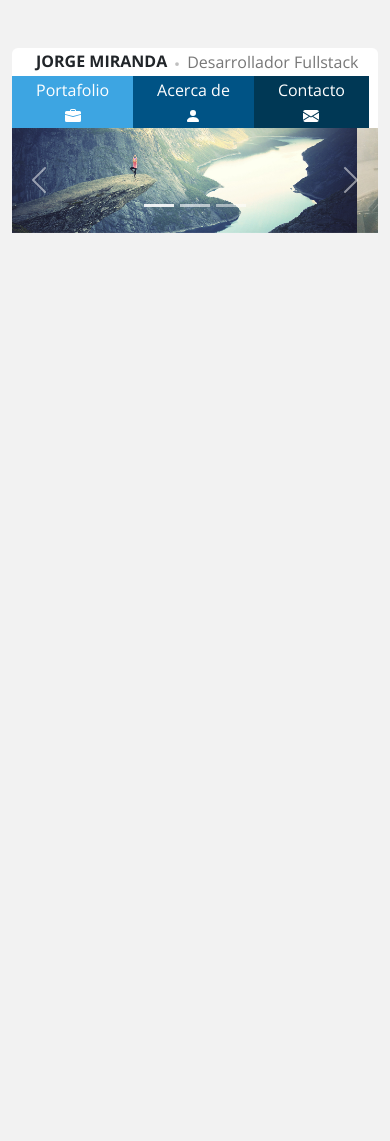
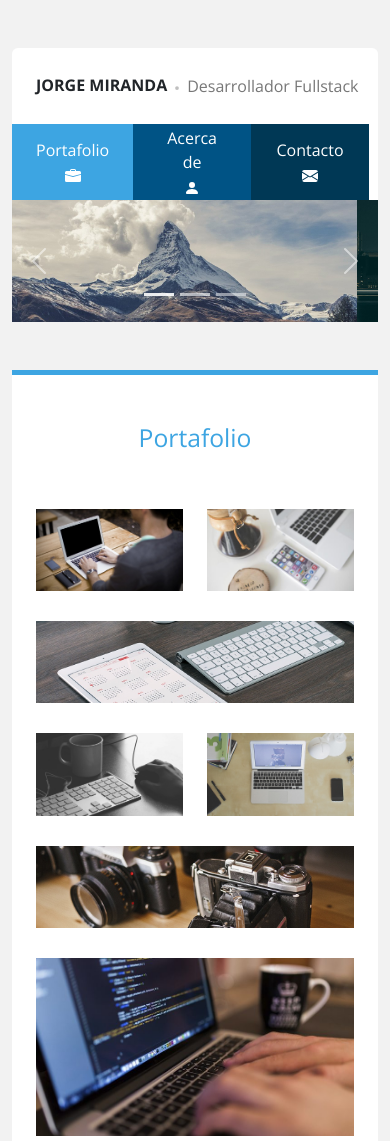
Before and after one commit to JorgeMirandaM/Bootstrap_Portafolio, a plain HTML site: page index.html in a window 390 px wide. Shown: the top 1141 px of the page. Before the commit the page ends 844 px from the top, so only its background shows below. Drawn offline with nearby package versions, Linux system fonts and the light colour scheme.

Commit message:
galeria de imagenes

```diff
--- a/css/estilos.css
+++ b/css/estilos.css
@@ -1,37 +1,125 @@
-body{
+body {
     background: #f2f2f2;
     font-family: 'Open Sans', sans-serif;
 }
 
-header .nav{
+header .nav {
     min-height: 80px;
     background: #fff;
 }
 
 
 header .logo h2,
-header .logo p{
+header .logo p {
     font-size: 16px;
 }
 
 
-header .logo .icono{
+header .logo .icono {
     color: #bfbfbf;
 }
 
-header .logo svg{
+header .logo svg {
     width: 20px;
     height: 20px;
 }
 
-header .logo p{
+header .logo p {
     color: #777;
 }
 
-header .menu .c1{background: #3da5e2;}
-header .menu .c2{background: #005385;}
-header .menu .c3{background: #003855;}
+header .menu .c1 {
+    background: #3da5e2;
+}
 
-header .menu .c1:hover{background: #1ba0ef;}
-header .menu .c2:hover{background: #00426a;}
-header .menu .c3:hover{background: #002d44;}
+header .menu .c2 {
+    background: #005385;
+}
+
+header .menu .c3 {
+    background: #003855;
+}
+
+header .menu .c1:hover {
+    background: #1ba0ef;
+}
+
+header .menu .c2:hover {
+    background: #00426a;
+}
+
+header .menu .c3:hover {
+    background: #002d44;
+}
+
+
+/* Main */
+
+/* Portafolio */
+
+
+.portafolio {
+    border-top: 5px solid #3da5e2;
+    background: #fff;
+}
+
+.portafolio .titulo {
+    color: #3da5e2;
+    font-family: 'Open Sans', sans-serif;
+    font-weight: 300;
+}
+
+.portafolio .galeria .contenedor-imagen {
+    max-height: 180px;
+    overflow: hidden;
+}
+
+.portafolio .galeria .contenedor-imagen a {
+    background: #3da5e2;
+
+    display: inline-block;
+}
+
+.portafolio .galeria .contenedor-imagen:hover img {
+    opacity: .3;
+}
+
+/* Ventana Modal  */
+.modal-dialog{
+    max-width: 1000px;
+}
+
+
+/* Dispositivo md  */
+@media screen and (max-width:768px){}
+
+
+/* Dispositivo lg */
+@media screen and (max-width:992px){
+
+    .logo{
+        height: 76px;
+    }
+
+    header .menu{
+        min-height: 76px;
+    }
+
+    header .menu a{
+        width: 100%;
+    }
+
+    .portafolio .galeria .contenedor-imagen:nth-child(1){order: 1;}
+    .portafolio .galeria .contenedor-imagen:nth-child(2){order: 3;}
+    .portafolio .galeria .contenedor-imagen:nth-child(3){order: 6;}
+    .portafolio .galeria .contenedor-imagen:nth-child(4){order: 2;}
+    .portafolio .galeria .contenedor-imagen:nth-child(5){order: 5;}
+    .portafolio .galeria .contenedor-imagen:nth-child(6){order: 4;}
+    .portafolio .galeria .contenedor-imagen:nth-child(7){order: 7;}
+}
+
+/* Dispositivo xl  */
+@media screen and (max-width:1200px){}
+
+/* Dispositivo xxl  */
+@media screen and (max-width:1400px){}
--- a/index.html
+++ b/index.html
@@ -78,13 +78,13 @@
                 <div class="carousel slide" data-bs-ride="carousel" id="slider">
                     <div class="carousel-inner">
                         <div class="carousel-item active">
-                            <img class="d-block w-100" src="./img/carousel1.jpg" alt="">
+                            <img class="d-block w-100" src="./img/slide1.jpg" alt="">
                         </div>
                         <div class="carousel-item ">
-                            <img class="d-block w-100" src="./img/carousel2.jpg" alt="">
+                            <img class="d-block w-100" src="./img/slide2.jpg" alt="">
                         </div>
                         <div class="carousel-item ">
-                            <img class="d-block w-100" src="./img/carousel3.jpg" alt="">
+                            <img class="d-block w-100" src="./img/slide3.jpg" alt="">
                         </div>
                     </div>
                     <button class="carousel-control-prev" type="button" data-bs-target="#slider" data-bs-slide="prev">
@@ -105,6 +105,71 @@
         </div>
     </header>
 
+    <main>
+        <div class="container">
+            <!-- Portafolio  -->
+            <div class="row portafolio g-0 px-4 mb-5">
+                <div class="col">
+                    <h2 class="titulo text-center py-5">Portafolio</h2>
+                    <div class="row galeria">
+                        <!-- Imagen #1 -->
+                        <div class="contenedor-imagen mb-4 col-6 col-lg-4">
+                            <a href="#" data-bs-toggle="modal" data-bs-target="#modal-galeria">
+                                <img src="./img/img-1.jpg" class="d-block w-100" alt="">
+                            </a>
+                        </div>
+                        <!-- Imagen #2 -->
+                        <div class="contenedor-imagen mb-4 col-12 col-lg-8">
+                            <a href="#" data-bs-toggle="modal" data-bs-target="#modal-galeria">
+                                <img src="./img/img-2.jpg" class="d-block w-100" alt="">
+                            </a>
+                        </div>
+                        <!-- Imagen #3 -->
+                        <div class="contenedor-imagen mb-4 col-12 col-lg-8">
+                            <a href="#" data-bs-toggle="modal" data-bs-target="#modal-galeria">
+                                <img src="./img/img-3.jpg" class="d-block w-100" alt="">
+                            </a>
+                        </div>
+                        <!-- Imagen #4 -->
+                        <div class="contenedor-imagen mb-4 col-6 col-lg-4">
+                            <a href="#" data-bs-toggle="modal" data-bs-target="#modal-galeria">
+                                <img src="./img/img-4.jpg" class="d-block w-100" alt="">
+                            </a>
+                        </div>
+                        <!-- Imagen #5 -->
+                        <div class="contenedor-imagen mb-4 col-6 col-lg-4">
+                            <a href="#" data-bs-toggle="modal" data-bs-target="#modal-galeria">
+                                <img src="./img/img-5.jpg" class="d-block w-100" alt="">
+                            </a>
+                        </div>
+                        <!-- Imagen #6 -->
+                        <div class="contenedor-imagen mb-4 col-6 col-lg-4">
+                            <a href="#" data-bs-toggle="modal" data-bs-target="#modal-galeria">
+                                <img src="./img/img-6.jpg" class="d-block w-100" alt="">
+                            </a>
+                        </div>
+                        <!-- Imagen #7 -->
+                        <div class="contenedor-imagen mb-4 col-12 col-lg-4">
+                            <a href="#" data-bs-toggle="modal" data-bs-target="#modal-galeria">
+                                <img src="./img/img-7.jpg" class="d-block w-100" alt="">
+                            </a>
+                        </div>
+                    </div>
+
+
+                    <!-- Ventana Modal  -->
+                    <div class="modal fade" id="modal-galeria" tabindex="-1" aria-labelledby="modal-galeria" aria-hidden="true" >
+                        <div class="modal-dialog modal-dialog-centered">
+                            <div class="modal-content">
+                                <img src="" id="imagen-modal" alt="">
+                            </div>
+                        </div>
+                    </div>
+                </div>
+            </div>
+        </div>
+    </main>
+
 
 
 
--- a/js/app.js
+++ b/js/app.js
@@ -0,0 +1,10 @@
+const imagenes = document.querySelectorAll('.galeria .contenedor-imagen');
+
+const imagenModal = document.getElementById('imagen-modal');
+
+imagenes.forEach((imagen)=>{
+    imagen.addEventListener('click',()=>{
+        const ruta=imagen.querySelector('img').src;
+        imagenModal.src=ruta;
+    })
+});
```
Also changed, not shown: img/carousel1.jpg (deleted), img/carousel2.jpg (deleted), img/carousel3.jpg (deleted), img/foto.jpg (added), img/img-1.jpg (added), img/img-2.jpg (added), img/img-3.jpg (added), img/img-4.jpg (added), img/img-5.jpg (added), img/img-6.jpg (added), img/img-7.jpg (added), img/slide1.jpg (added), img/slide2.jpg (added), img/slide3.jpg (added).
